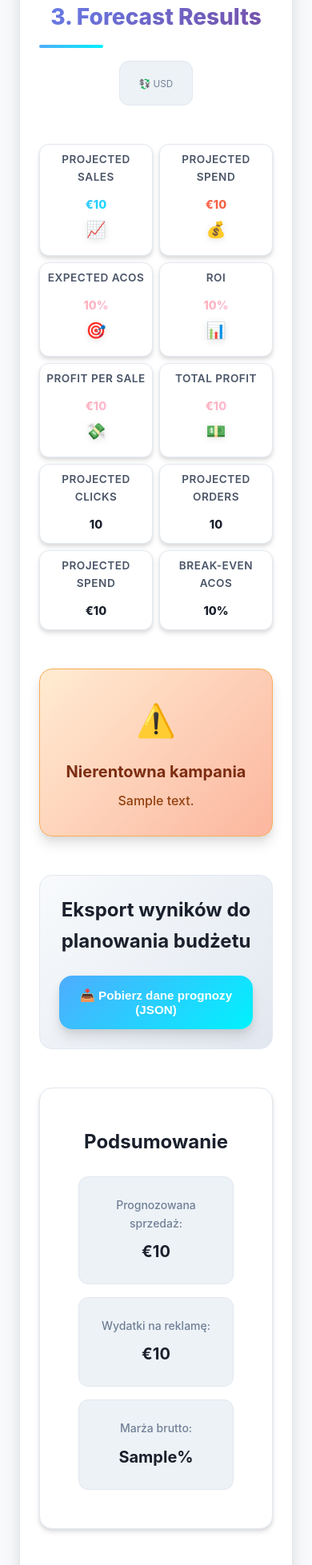
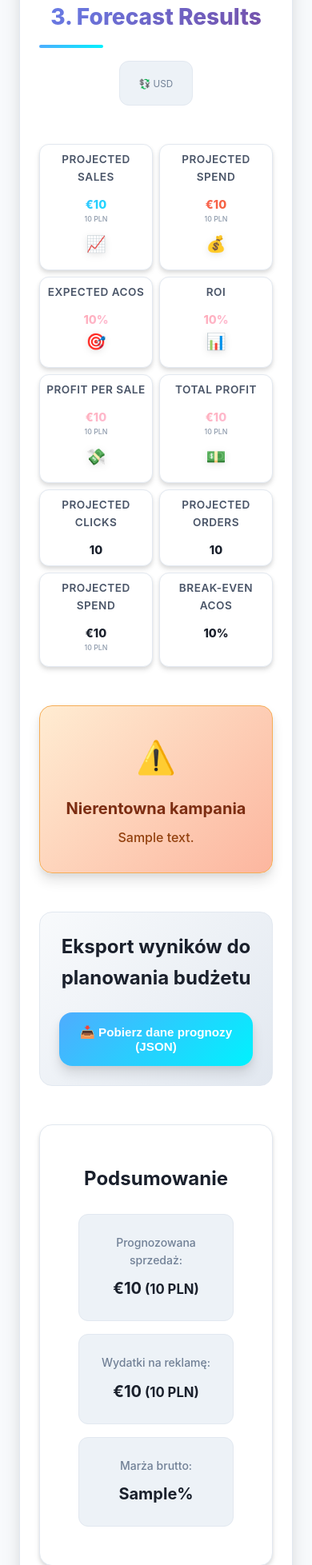
Before and after one commit to Kevinus31/acos-forecast-calculator, a FastAPI app: template app/templates/index.html in a window 390 px wide. Shown: the part 3641-5598 px from the top of the page at 80% size. Run offline with FastAPI, Linux system fonts and the light colour scheme; the template is opened without the code that fills it: most values are stand-ins (such as "Sample title", 1, 10 or a date in 2020).

Commit message:
Feature: Dodaj wyświetlanie wartości PLN pod EUR
- Dodano przeliczanie wszystkich wartości EUR na PLN w utils.py
- Dodano wyświetlanie wartości PLN małymi cyframi pod wartościami EUR
- Zaimplementowano dla wszystkich metric-card z kwotami:
  • Projected Sales (EUR + PLN)
  • Projected Spend (EUR + PLN)
  • Profit per Sale (EUR + PLN)
  • Total Profit (EUR + PLN)
- Dodano wartości PLN także w sekcji podsumowania
- Dodano style CSS dla .metric-pln (małe, szare cyfry)
- Dodano responsive styles dla różnych rozmiarów ekranu
- Kurs EUR/PLN pobierany z NBP API i używany do przeliczania
- Wartości główne pozostają w EUR, PLN jako dodatkowa informacja

```diff
--- a/app/static/style.css
+++ b/app/static/style.css
@@ -736,8 +736,17 @@ input[type="range"]::-moz-range-thumb:hover {
     font-family: var(--font-family-heading);
     font-size: 1.25rem;
     font-weight: 800;
+    margin-bottom: var(--spacing-xs);
+    line-height: 1;
+}
+
+.metric-pln {
+    font-family: var(--font-family-base);
+    font-size: 0.7rem;
+    font-weight: 500;
+    color: var(--text-muted);
     margin-bottom: var(--spacing-sm);
-    line-height: 1;
+    opacity: 0.8;
 }
 
 .metric-value.profitable {
@@ -1133,6 +1142,10 @@ footer {
         font-size: 1rem;
     }
 
+    .metric-pln {
+        font-size: 0.6rem;
+    }
+
     .unprofitable-warning {
         flex-direction: column;
         text-align: center;
@@ -1219,6 +1232,10 @@ footer {
         font-size: 0.9rem;
     }
 
+    .metric-pln {
+        font-size: 0.55rem;
+    }
+
     .forecast-results-header h2 {
         font-size: 1.75rem;
     }
--- a/app/templates/index.html
+++ b/app/templates/index.html
@@ -223,6 +223,7 @@
                     <div class="metric-value blue">
                         €{{ results.projected_sales|int }}
                     </div>
+                    <div class="metric-pln">{{ results.projected_sales_pln|int }} PLN</div>
                     <div class="metric-icon">📈</div>
                 </div>
 
@@ -231,6 +232,7 @@
                     <div class="metric-value red">
                         €{{ results.projected_spend|int }}
                     </div>
+                    <div class="metric-pln">{{ results.projected_spend_pln|int }} PLN</div>
                     <div class="metric-icon">💰</div>
                 </div>
 
@@ -257,6 +259,7 @@
                     <div class="metric-value {{ 'profitable' if results.profit_per_sale > 0 else 'unprofitable' }}">
                         €{{ results.profit_per_sale|int }}
                     </div>
+                    <div class="metric-pln">{{ results.profit_per_sale_pln|int }} PLN</div>
                     <div class="metric-icon">💸</div>
                 </div>
 
@@ -265,6 +268,7 @@
                     <div class="metric-value {{ 'profitable' if results.profit > 0 else 'unprofitable' }}">
                         €{{ results.profit|int }}
                     </div>
+                    <div class="metric-pln">{{ results.profit_pln|int }} PLN</div>
                     <div class="metric-icon">💵</div>
                 </div>
 
@@ -289,6 +293,7 @@
                     <div class="metric-value neutral">
                         €{{ results.projected_spend|int }}
                     </div>
+                    <div class="metric-pln">{{ results.projected_spend_pln|int }} PLN</div>
                 </div>
 
                 <div class="metric-card break-even-acos">
@@ -332,11 +337,11 @@
                 <div class="summary-grid">
                     <div class="summary-item">
                         <span class="label">Prognozowana sprzedaż:</span>
-                        <span class="value">€{{ results.projected_sales|int }}</span>
+                        <span class="value">€{{ results.projected_sales|int }}<small> ({{ results.projected_sales_pln|int }} PLN)</small></span>
                     </div>
                     <div class="summary-item">
                         <span class="label">Wydatki na reklamę:</span>
-                        <span class="value">€{{ results.projected_spend|int }}</span>
+                        <span class="value">€{{ results.projected_spend|int }}<small> ({{ results.projected_spend_pln|int }} PLN)</small></span>
                     </div>
                     <div class="summary-item">
                         <span class="label">Marża brutto:</span>
```
Also changed, not shown: app/utils.py (+16 -0 lines).
